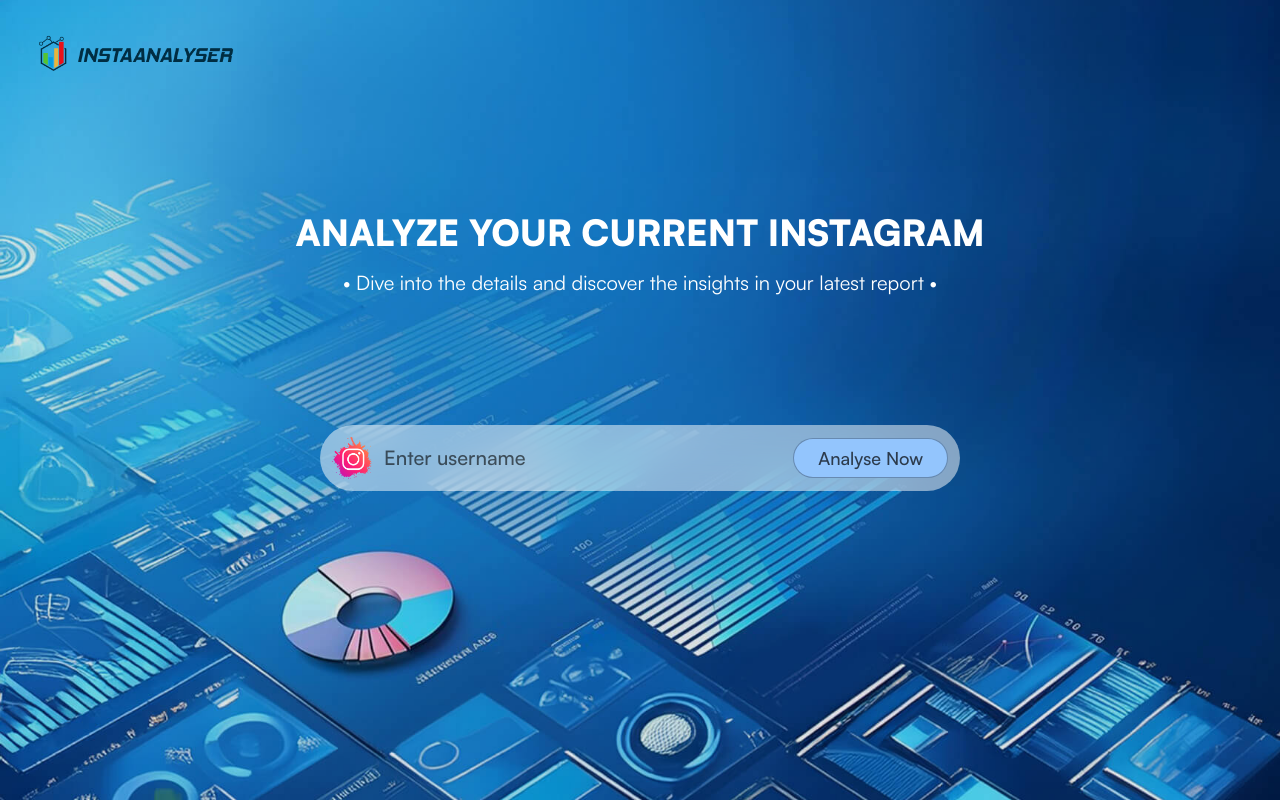
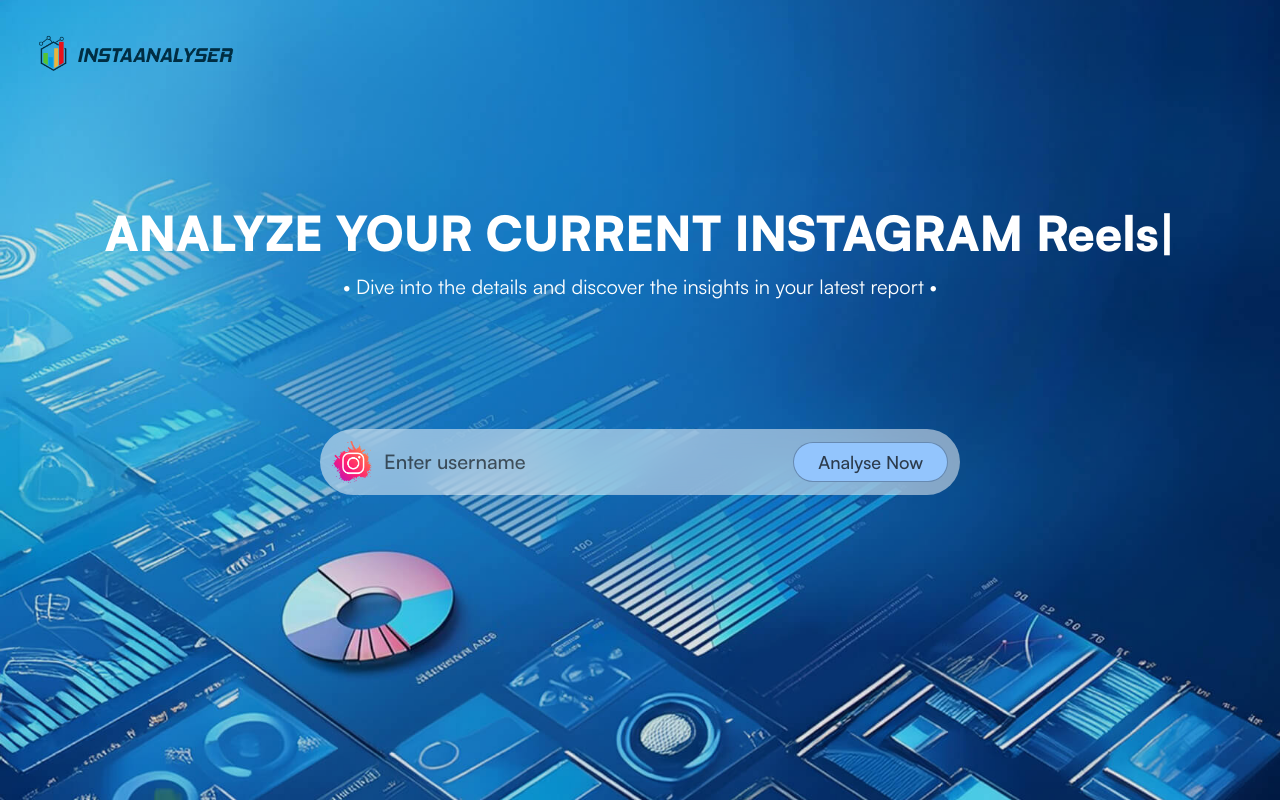
Before and after one commit to pridedev1/Instaanalytics, a Next.js app: page / in a window 1280 px wide. Built offline with nearby package versions, Linux system fonts and the light colour scheme; no server answers.

Commit message:
typing animation added

```diff
--- a/app/page.tsx
+++ b/app/page.tsx
@@ -70,26 +70,30 @@
         </div>
         <div className=" flex flex-col gap-4 items-center justify-center py-16">
           <div className="flex gap-2">
-            <div className="font-black text-4xl text-white text-center">
-              ANALYZE YOUR CURRENT INSTAGRAM
-            </div>
-            {/* <TypeAnimation
+            <div className="font-black text-3xl  sm:text-5xl text-white text-center">
+              ANALYZE YOUR CURRENT INSTAGRAM <TypeAnimation
               sequence={[
                 // Same substring at the start will only be typed out once, initially
-                "profile",
-                // "We produce food for Hamsters",
-                // 1000,
-                // "We produce food for Guinea Pigs",
-                // 1000,
-                // "We produce food for Chinchillas",
-                // 1000,
+
+                "Comments",
+                1000,
+                "Likes",
+                1000,
+                "Followers",
+                1000,
+                "Reels",
+                1000,
+                "",
+                1000,
               ]}
               wrapper="span"
               speed={50}
               // style={{ fontSize: "2em", display: "inline-block" }}
-              className="font-black text-4xl text-white text-cente"
+              className="font-black text-3xl sm:text-5xl text-white text-cente"
               repeat={Infinity}
-            /> */}
+            />
+            </div>
+
           </div>
           <div className="text-white text-xl text-center">
             {" "}
```
